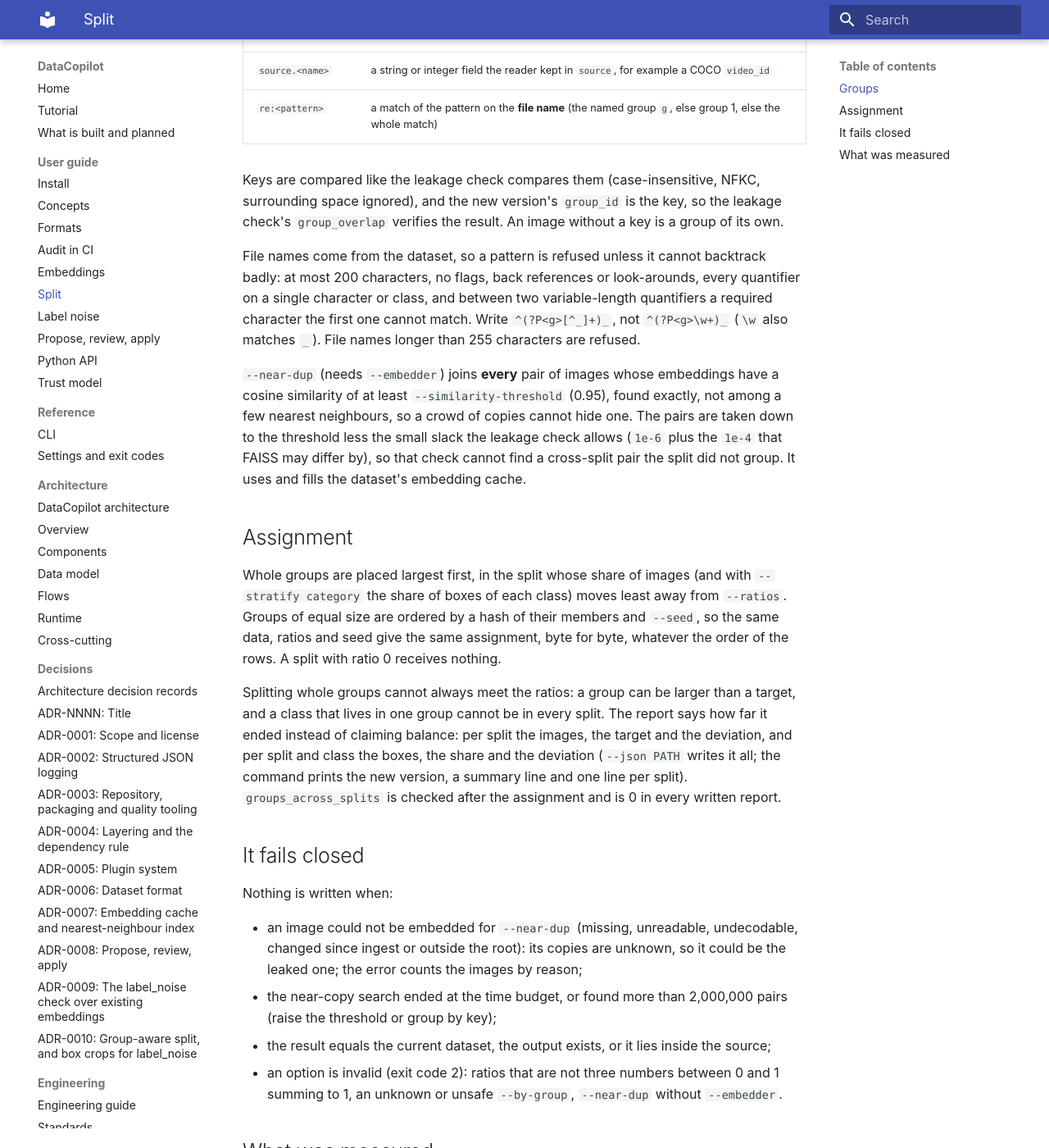
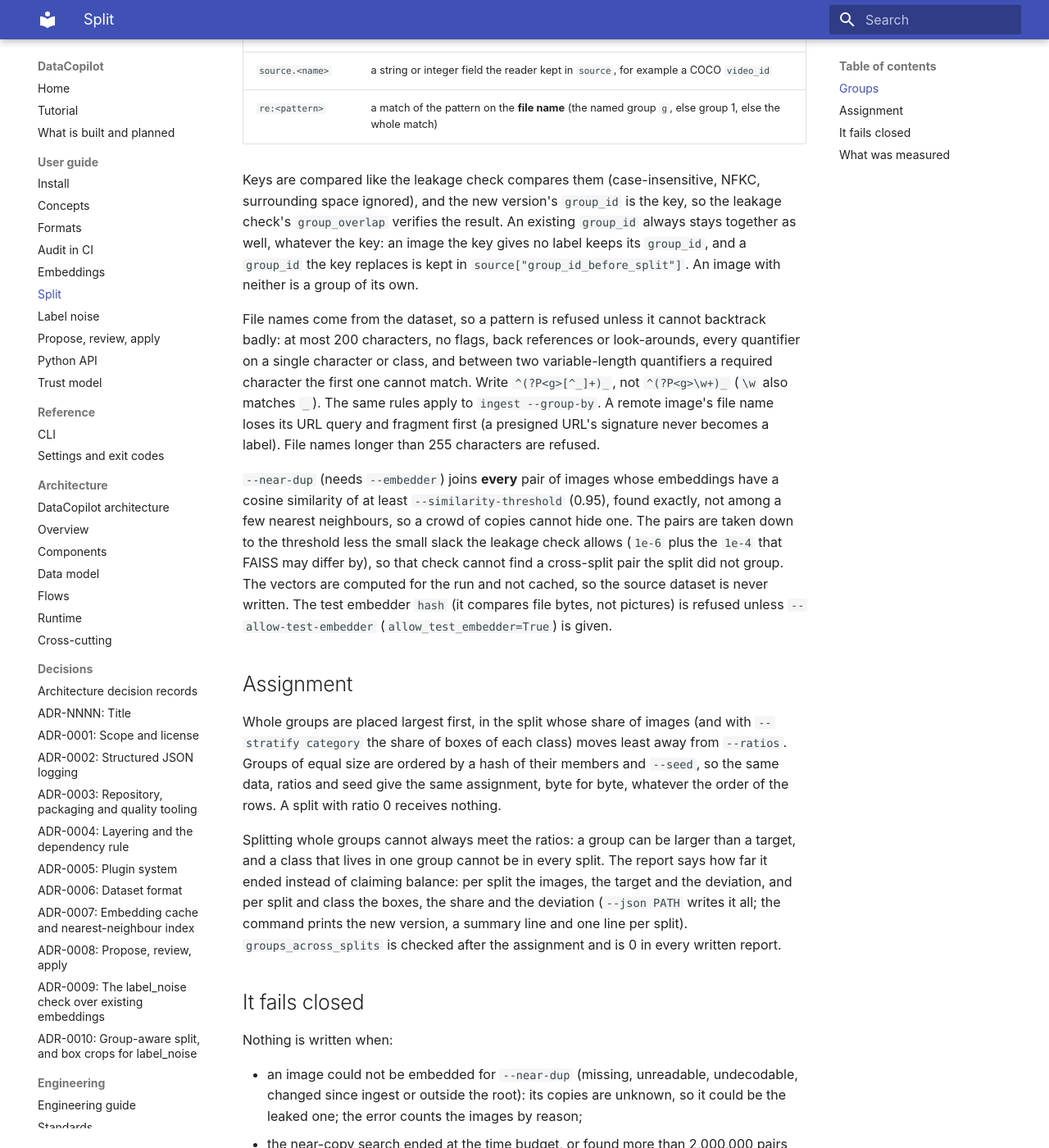
Before and after one commit to B4teShai/DataCopilot, an MkDocs documentation site: the page built from docs/guide/split.md, in a window 1280 px wide and 1400 px high, scrolled down 670 px. Shown: the whole window at 82% size. Built offline with MkDocs 1.6.1 and Material for MkDocs 9.7.7, drawn with Linux system fonts in a browser that asks for light colours; some of the changed text lies outside the part shown.

Commit message:
docs: split and apply review fixes in the guide, ADR-0010, exit codes and changelog
The split page, the decision record and the exit-code table described the
old behaviour (a filled source cache, a warning for the test embedder, only
the current version compared, group ids that could be dropped). They now say
what the fixed code does, including the refusal of an output directory that
does not hold the images and the pattern check that ingest --group-by shares.

```diff
--- a/docs/guide/split.md
+++ b/docs/guide/split.md
@@ -32,19 +32,25 @@
 
 Keys are compared like the leakage check compares them (case-insensitive, NFKC, surrounding space
 ignored), and the new version's `group_id` is the key, so the leakage check's `group_overlap` verifies
-the result. An image without a key is a group of its own.
+the result. An existing `group_id` always stays together as well, whatever the key: an image the key
+gives no label keeps its `group_id`, and a `group_id` the key replaces is kept in
+`source["group_id_before_split"]`. An image with neither is a group of its own.
 
 File names come from the dataset, so a pattern is refused unless it cannot backtrack badly: at most 200
 characters, no flags, back references or look-arounds, every quantifier on a single character or class,
 and between two variable-length quantifiers a required character the first one cannot match. Write
-`^(?P<g>[^_]+)_`, not `^(?P<g>\w+)_` (`\w` also matches `_`). File names longer than 255 characters are
+`^(?P<g>[^_]+)_`, not `^(?P<g>\w+)_` (`\w` also matches `_`). The same rules apply to `ingest
+--group-by`. A remote image's file name loses its URL query and fragment first (a presigned URL's
+signature never becomes a label). File names longer than 255 characters are
 refused.
 
 `--near-dup` (needs `--embedder`) joins **every** pair of images whose embeddings have a cosine
 similarity of at least `--similarity-threshold` (0.95), found exactly, not among a few nearest neighbours,
 so a crowd of copies cannot hide one. The pairs are taken down to the threshold less the small slack the
 leakage check allows (`1e-6` plus the `1e-4` that FAISS may differ by), so that check cannot find a
-cross-split pair the split did not group. It uses and fills the dataset's embedding cache.
+cross-split pair the split did not group. The vectors are computed for the run and not cached, so the
+source dataset is never written. The test embedder `hash` (it compares file bytes, not pictures) is
+refused unless `--allow-test-embedder` (`allow_test_embedder=True`) is given.
 
 ## Assignment
 
@@ -68,9 +74,14 @@
   images by reason;
 - the near-copy search ended at the time budget, or found more than 2,000,000 pairs (raise the threshold
   or group by key);
-- the result equals the current dataset, the output exists, or it lies inside the source;
+- the result equals the current version or an earlier one in its lineage (the error says which);
+- the output exists, lies inside the source, or lies in a directory that does not hold the images
+  (relative image paths are rewritten for the output's directory; the audit reads no image outside
+  a dataset's directory, so such an output would have no readable images);
+- `--json PATH` lies inside the dataset, exists already or is a symlink (checked before any work);
 - an option is invalid (exit code 2): ratios that are not three numbers between 0 and 1 summing to 1,
-  an unknown or unsafe `--by-group`, `--near-dup` without `--embedder`.
+  an unknown or unsafe `--by-group`, `--near-dup` without `--embedder`, a test embedder without
+  `--allow-test-embedder`.
 
 ## What was measured
 
```
Also changed, not shown: CHANGELOG.md (+15 -0 lines), docs/adr/0010-split-and-box-crops.md (+9 -4 lines), docs/architecture/06-cross-cutting.md (+1 -1 lines), docs/guide/formats.md (+2 -1 lines).
